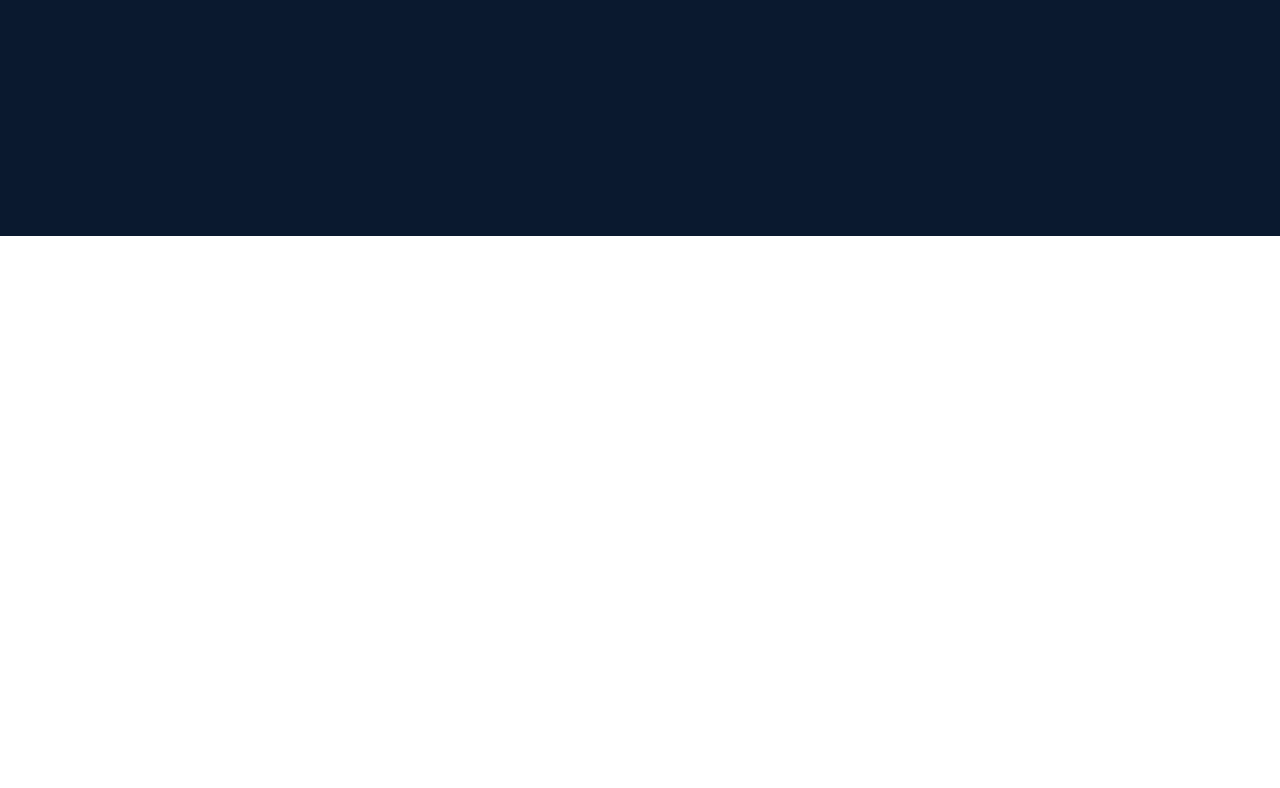
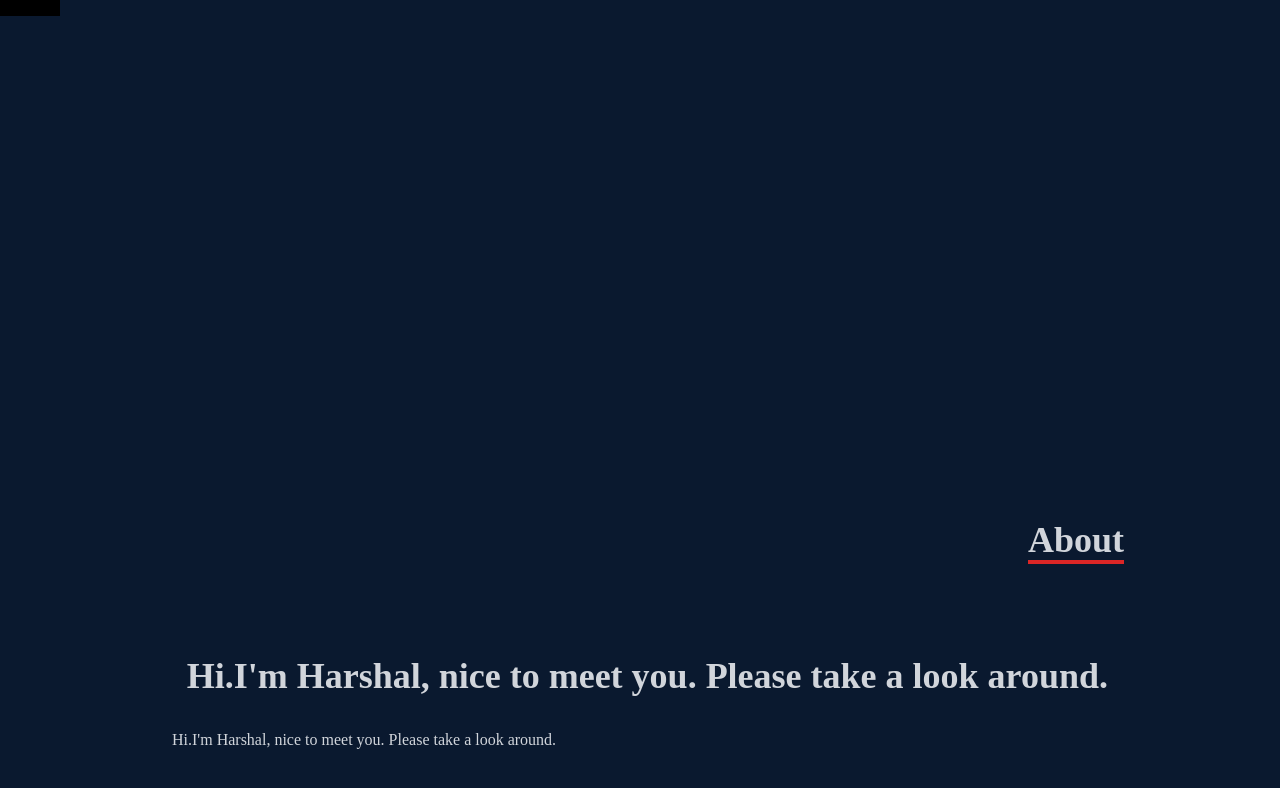
Before and after one commit to harshal34480/Portfolio-site, a React (Create React App) app: page / in a window 1280 px wide. Shown: the part 564-1352 px from the top of the page. Before the commit the page ends 800 px from the top, so only its background shows below. Built offline with nearby package versions, Linux system fonts and the light colour scheme.

Commit message:
add about secton

```diff
--- a/src/App.js
+++ b/src/App.js
@@ -1,12 +1,14 @@
 import "./App.css";
 import Navbar from "./components/Navbar";
 import Home from "./components/Home";
+import About from "./components/About";
 
 function App() {
   return (
     <div className="bg-[#0a192f]">
       <Navbar></Navbar>
       <Home></Home>
+      <About></About>
     </div>
   );
 }
--- /dev/null
+++ b/src/components/About.jsx
@@ -0,0 +1,32 @@
+import React from "react";
+
+const About = () => {
+  return (
+    <div name="About" className="w-full h-screen bg-[#0a192f] text-gray-300">
+      <div className="flex flex-col justify-center items-center w-full h-full">
+        <div className="max-w-[1000px] w-full px-4 grid grid-col-2 gap-8">
+          <div className="sm:text-right pb-8 pl-4">
+            <p className="text-4xl font-bold inline border-b-4 border-red-600">
+              About
+            </p>
+          </div>
+          <div></div>
+          <div className="max-w-[1000px] w-full grid grid-col-2 gap-8 px-4">
+            <div className="sm:text-right text-4xl font-bold">
+              <p>
+                Hi.I'm Harshal, nice to meet you. Please take a look around.
+              </p>
+            </div>
+            <div>
+              <p>
+                Hi.I'm Harshal, nice to meet you. Please take a look around.
+              </p>
+            </div>
+          </div>
+        </div>
+      </div>
+    </div>
+  );
+};
+
+export default About;
--- a/src/components/Navbar.jsx
+++ b/src/components/Navbar.jsx
@@ -42,7 +42,7 @@
 
       {/* social icons */}
 
-      <div className=" hidden flex fixed flex-col top-[35%] left-0">
+      <div className="flex fixed flex-col top-[35%] left-0">
         <ul>
           <li className="w-[160px] h-[60px] flex justify-between items-center ml-[-100px] hover:ml-[-10px] duration-300 bg-black">
             <a
```
